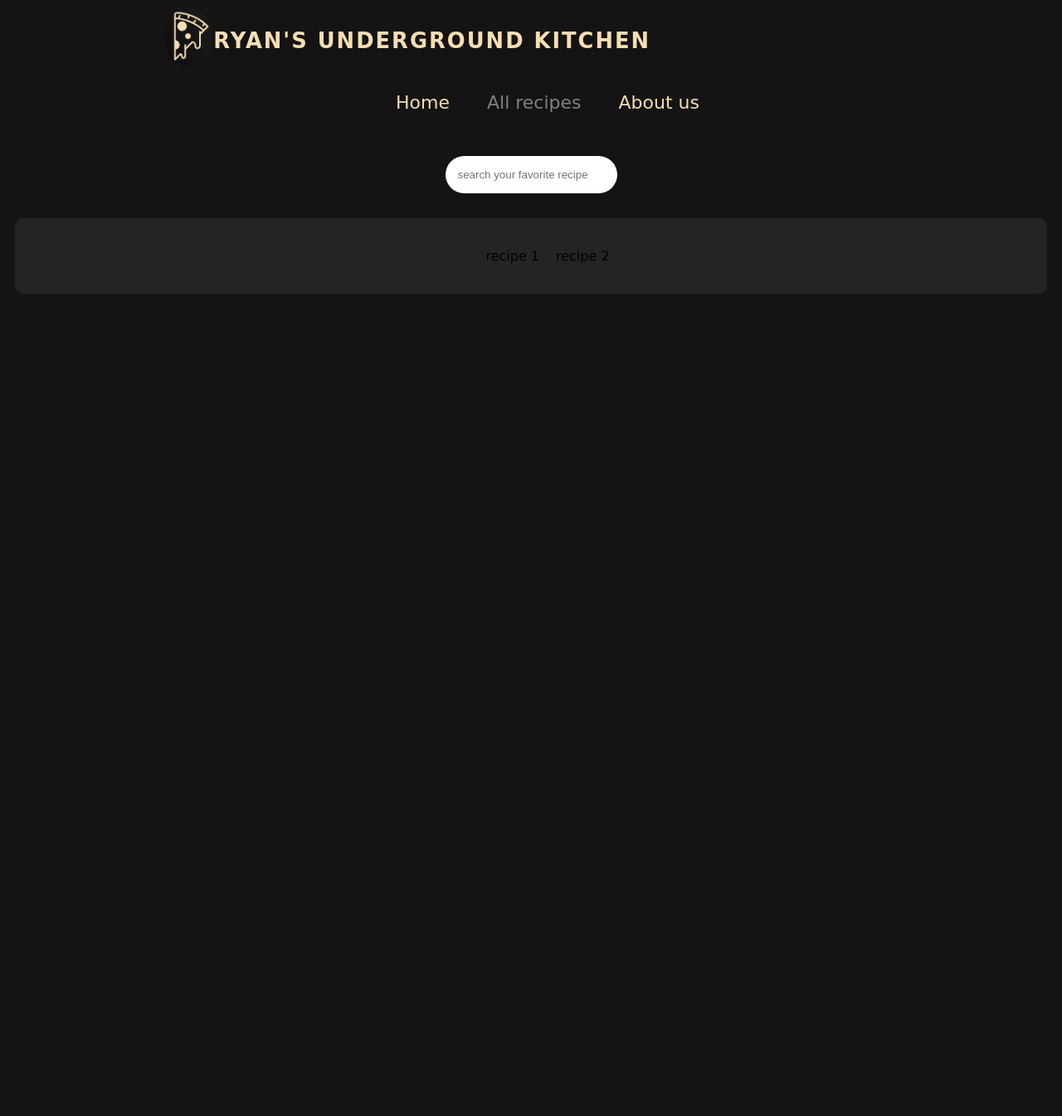
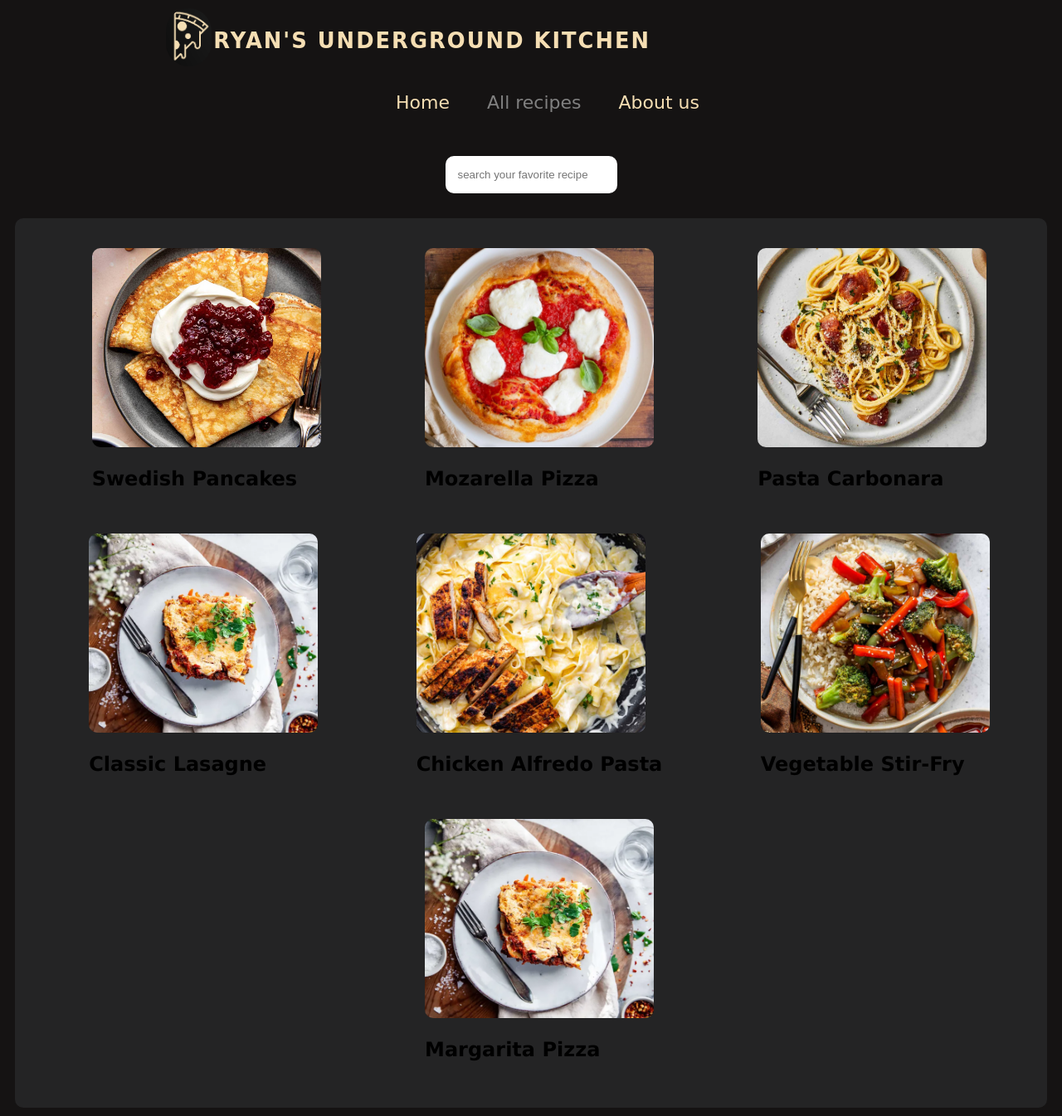
Before and after one commit to RyanLindman/recipe-app, a React (Vite) app in the folder frontend/: page /recipes in a window 1280 px wide. Shown: the whole page at 83% size. Before the commit the page ends 800 px from the top, so only its background shows below. Built offline with nearby package versions, Linux system fonts and the light colour scheme.

Commit message:
searchbar functionality complete

```diff
--- a/frontend/src/App.tsx
+++ b/frontend/src/App.tsx
@@ -8,6 +8,9 @@ import Recipe from "./views/Recipe";
 
 function App() {
   const [likedRecipes, setLikedRecipes] = useState([]);
+
+
+
 
   const router = createBrowserRouter([
     {
--- a/frontend/src/RecipeList.css
+++ b/frontend/src/RecipeList.css
@@ -1,16 +1,24 @@
 .main-container {
-
   background-color: #242425;
   border-radius: 10px;
   padding: 20px;
-
 }
 
 .list ul {
-
   display: flex;
   flex-direction: row;
   gap: 20px;
   list-style: none;
+}
 
+.recipe-img {
+  object-fit: cover;
+  height: max(10rem, 30vh);
+  width: 276px;
+  border-radius: 10px;
 }
+
+.list {
+    display: flex;
+    flex-wrap: wrap;
+}
--- a/frontend/src/components/Searchbar.css
+++ b/frontend/src/components/Searchbar.css
@@ -9,6 +9,7 @@
 
 .searchbar input {
     padding: 15px;
-    border-radius: 30px;
+    border-radius: 10px;
     border: none;
+
 }
--- a/frontend/src/components/Searchbar.tsx
+++ b/frontend/src/components/Searchbar.tsx
@@ -1,18 +1,19 @@
-import './Searchbar.css'
+import { useState } from "react";
+import "./Searchbar.css";
 
-const Searchbar = () => {
+const Searchbar = (props: { searchQuery: any; setSearchQuery: any }) => {
   return (
     <>
-    <div className='searchbar'>
-    <input type='text' placeholder='search your favorite recipe'></input>
-
-    </div>
-
-
-
-
+      <div className="searchbar">
+        <input
+          type="text"
+          placeholder="search your favorite recipe"
+          value={props.searchQuery}
+          onChange={(e) => props.setSearchQuery(e.target.value)}
+        />
+      </div>
     </>
-  )
-}
+  );
+};
 
 export default Searchbar;
--- a/frontend/src/components/Slider.tsx
+++ b/frontend/src/components/Slider.tsx
@@ -42,7 +42,7 @@ const Slider = () => {
         containerClass="carousel"
         slidesToSlide={2}
       >
-        {recipe_data.map((recipe) => (
+        {recipe_data.slice(0, 6).map((recipe) => (
           <div key={recipe.id} className="card">
             <img
               src={recipe.ImagePath}
--- a/frontend/src/recipe_data.json
+++ b/frontend/src/recipe_data.json
@@ -6,9 +6,7 @@
     "description": "Recipe for swedish pancakes",
     "instructions": ["", ""],
     "EstimatedCookingTime": "30 minutes",
-    "ImagePath" : "pancakes.jpg"
-
-
+    "ImagePath": "pancakes.jpg"
   },
   {
     "id": 2,
@@ -34,9 +32,7 @@
       "Remove from the oven, top with fresh basil leaves, slice, and enjoy your Mozzarella Pizza!"
     ],
     "EstimatedCookingTime": "30 minutes",
-    "ImagePath" : "pizza.jpg"
-
-
+    "ImagePath": "pizza.jpg"
   },
   {
     "id": 3,
@@ -45,9 +41,7 @@
     "description": "Recipe for standard pancakes",
     "instructions": ["", ""],
     "EstimatedCookingTime": "30 minutes",
-    "ImagePath" : "carbonara.jpg"
-
-
+    "ImagePath": "carbonara.jpg"
   },
   {
     "id": 4,
@@ -56,7 +50,7 @@
     "description": "Recipe for standard pancakes",
     "instructions": ["", ""],
     "EstimatedCookingTime": "30 minutes",
-    "ImagePath" : "lasagne.jpg"
+    "ImagePath": "lasagne.jpg"
   },
 
   {
@@ -81,10 +75,9 @@
       "Serve hot, garnished with chopped fresh parsley."
     ],
 
-    "description" : "New recipe! Now extra creamy and cheesy",
-    "EstimatedCookingTime" : "35-45 minutes",
-    "ImagePath" :"alfredo.jpg"
-
+    "description": "New recipe! Now extra creamy and cheesy",
+    "EstimatedCookingTime": "35-45 minutes",
+    "ImagePath": "alfredo.jpg"
   },
 
   {
@@ -108,8 +101,18 @@
       "Pour the sauce over the vegetables and stir-fry for an additional 2 minutes.",
       "Serve the vegetable stir-fry over cooked rice or noodles."
     ],
-      "description" : "Veggie? Try this!",
-      "EstimatedCookingTime" : "20 minutes",
-      "ImagePath" : "vegetableStirFry.jpg"
+    "description": "Veggie? Try this!",
+    "EstimatedCookingTime": "20 minutes",
+    "ImagePath": "vegetableStirFry.jpg"
+  },
+
+  {
+    "id": 7,
+    "name": "Margarita Pizza",
+    "ingredients": ["Eggs", "Milk", "Sugar"],
+    "description": "Recipe for standard pancakes",
+    "instructions": ["", ""],
+    "EstimatedCookingTime": "30 minutes",
+    "ImagePath": "lasagne.jpg"
   }
 ]
--- a/frontend/src/views/Recipe.tsx
+++ b/frontend/src/views/Recipe.tsx
@@ -14,6 +14,7 @@ const Recipe = () => {
     return <div style={{color:"tomato"}}>Recipe not found</div>
   }
 
+
   return (
     <div className="recipe-container">
         <Header fontSize={22} />
@@ -22,6 +23,9 @@ const Recipe = () => {
         <h2>Enjoy our free recipes!</h2>
         <h4>{recipe.name}</h4>
         <h6>{recipe.description}</h6>
+        <div>
+          <p>{recipe.instructions}</p>
+        </div>
       </div>
     </div>
   );
--- a/frontend/src/views/RecipeListPage.tsx
+++ b/frontend/src/views/RecipeListPage.tsx
@@ -1,31 +1,59 @@
-import { Dispatch, SetStateAction } from "react";
+import { Dispatch, SetStateAction, useState } from "react";
 import Header from "../components/Header";
 import "../RecipeList.css";
 import Searchbar from "../components/Searchbar";
+import recipe_data from "../recipe_data.json";
 
 export const RecipeListPage = (props: {
   setLikedRecipes?: Dispatch<SetStateAction<any>>;
 }) => {
+  const [searchQuery, setSearchQuery] = useState("");
+
+  console.log(searchQuery);
+
+  const searchInput = searchQuery.toLowerCase();
+  const filteredRecipes = recipe_data.filter((recipe) =>
+    recipe.name.toLowerCase().includes(searchInput)
+  );
+  console.log(filteredRecipes);
+
   return (
     <>
       <Header selectedPage="recipes" fontSize={22} />
-      <Searchbar />
-
-
-
-
+      <Searchbar searchQuery={searchQuery} setSearchQuery={setSearchQuery} />
 
       <div className="main-container">
-
-        <div className="list">
-          <ul>
-            <li>recipe 1</li>
-            <li>recipe 2</li>
-
-
-          </ul>
-
-        </div>
+        {searchQuery === ""
+          ? recipe_data.map((item) => (
+              <div className="list" key={item.id}>
+                <ul>
+                  <li>
+                    <img
+                      src={item.ImagePath}
+                      alt="recipe-image"
+                      className="recipe-img"
+                    />
+                    <h2>{item.name}</h2>
+                  </li>
+                  <li></li>
+                </ul>
+              </div>
+            ))
+          : filteredRecipes.map((item) => (
+              <div className="list" key={item.id}>
+                <ul>
+                  <li>
+                    <img
+                      src={item.ImagePath}
+                      alt="recipe-image"
+                      className="recipe-img"
+                    />
+                    <h2>{item.name}</h2>
+                  </li>
+                  <li></li>
+                </ul>
+              </div>
+            ))}
       </div>
     </>
   );
```
Also changed, not shown: frontend/src/views/Recipe.css (line endings or trailing spaces). Lines whose indentation alone changed are shown as unchanged.
